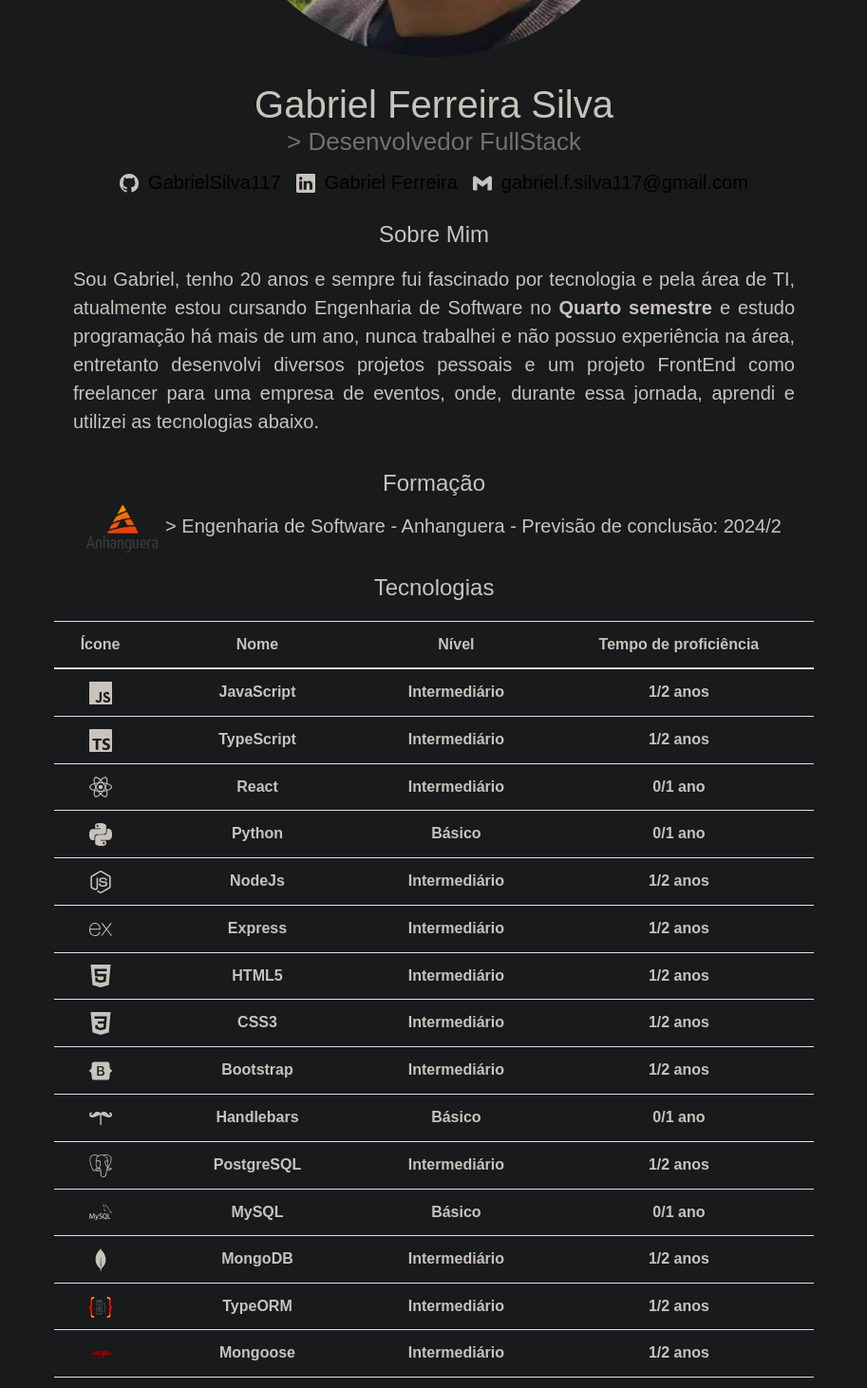
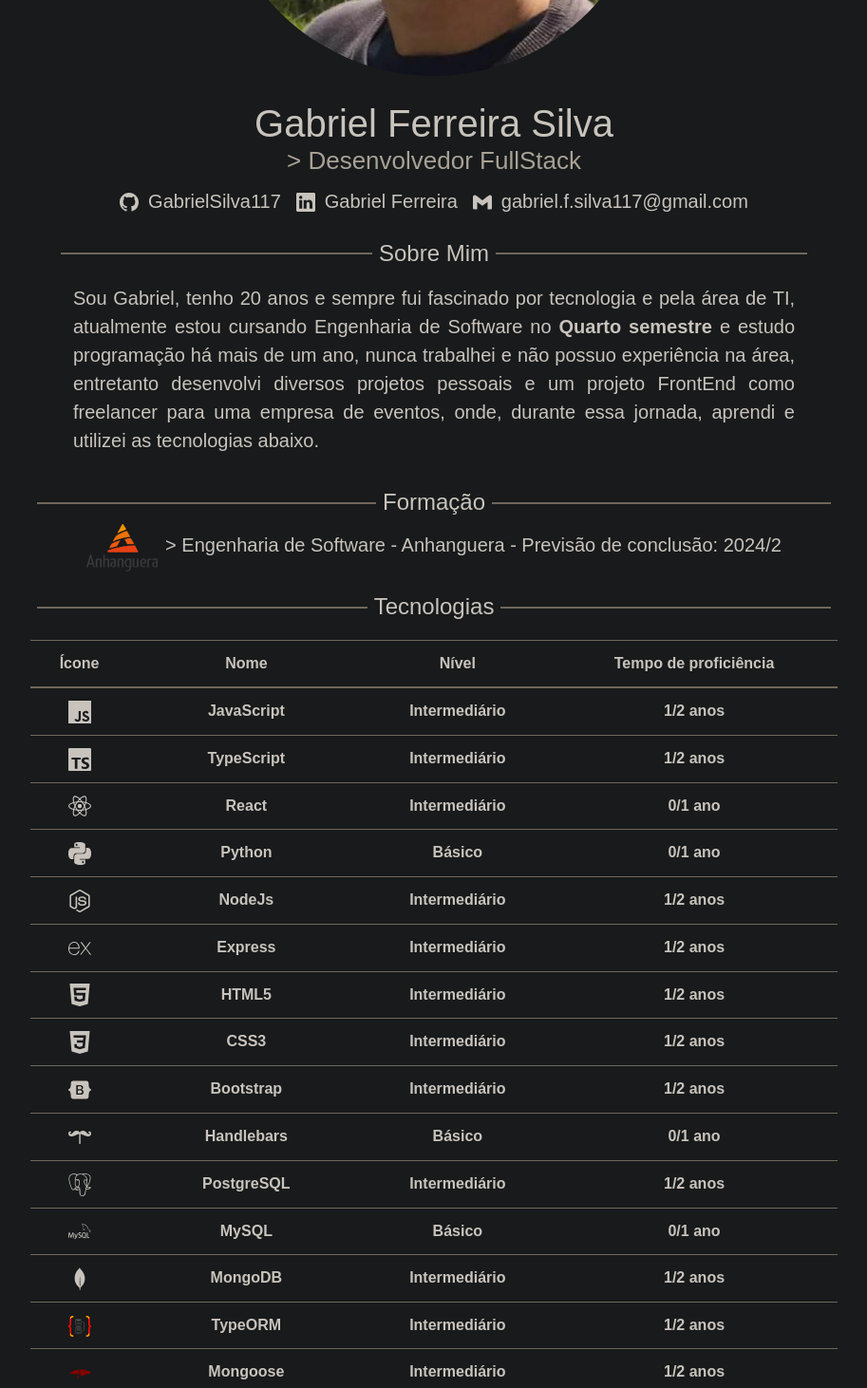
Before and after one commit to GabrielSilva117/personal-portfolio, a React (Create React App) app: page / in a window 1280 px wide. Shown: the part 420-1882 px from the top of the page at 95% size, without its empty margins (183-1096 px from the left). Built offline with nearby package versions, Linux system fonts and the light colour scheme.

Commit message:
feat: Adds new css color variables

```diff
--- a/src/App.css
+++ b/src/App.css
@@ -2,6 +2,13 @@
 ::before,
 ::after {
   box-sizing: border-box;
+}
+
+:root {
+  --red: rgba(255, 0, 0, 0.74);
+  --bege: rgb(111, 103, 91);
+  --light-bege: rgb(168 161 149);
+  --light-gray: rgb(65 71 73);
 }
 
 @import url('https://fonts.googleapis.com/css2?family=Montserrat&display=swap');
@@ -48,6 +55,7 @@ h4::after {
   content: '';
   flex: 1 1;
   margin: auto 7px auto 7px;
+  border-bottom: 2px solid var(--bege);
 }
 
 .link-option {
--- a/src/home/info/info.css
+++ b/src/home/info/info.css
@@ -1,6 +1,7 @@
 .info-section {
   display: grid;
   justify-content: center;
+  margin-top: 20px;
 }
 
 .info-profile-img {
@@ -21,7 +22,7 @@
 }
 
 .info-text h2 {
-  color: rgb(116, 111, 111);
+  color: var(--light-bege);
   font-size: 26px;
 }
 
@@ -31,9 +32,14 @@
 }
 
 .info-skills div a {
-  color: black;
+  color: inherit;
   text-decoration: none;
   padding-left: 5px;
+}
+
+.info-skills div a:hover {
+  color: var(--red);
+  cursor: pointer;
 }
 
 .info-skill-box {
--- a/src/home/tech/tech.css
+++ b/src/home/tech/tech.css
@@ -4,8 +4,14 @@
 }
 
 .table-container {
-  width: 800px;
+  width: 850px;
   height: auto;
   text-align: center;
   margin-top: 20px;
 }
+
+.table th,
+.table thead th {
+  border-top-color: var(--bege);
+  border-bottom-color: var(--bege);
+}
```
